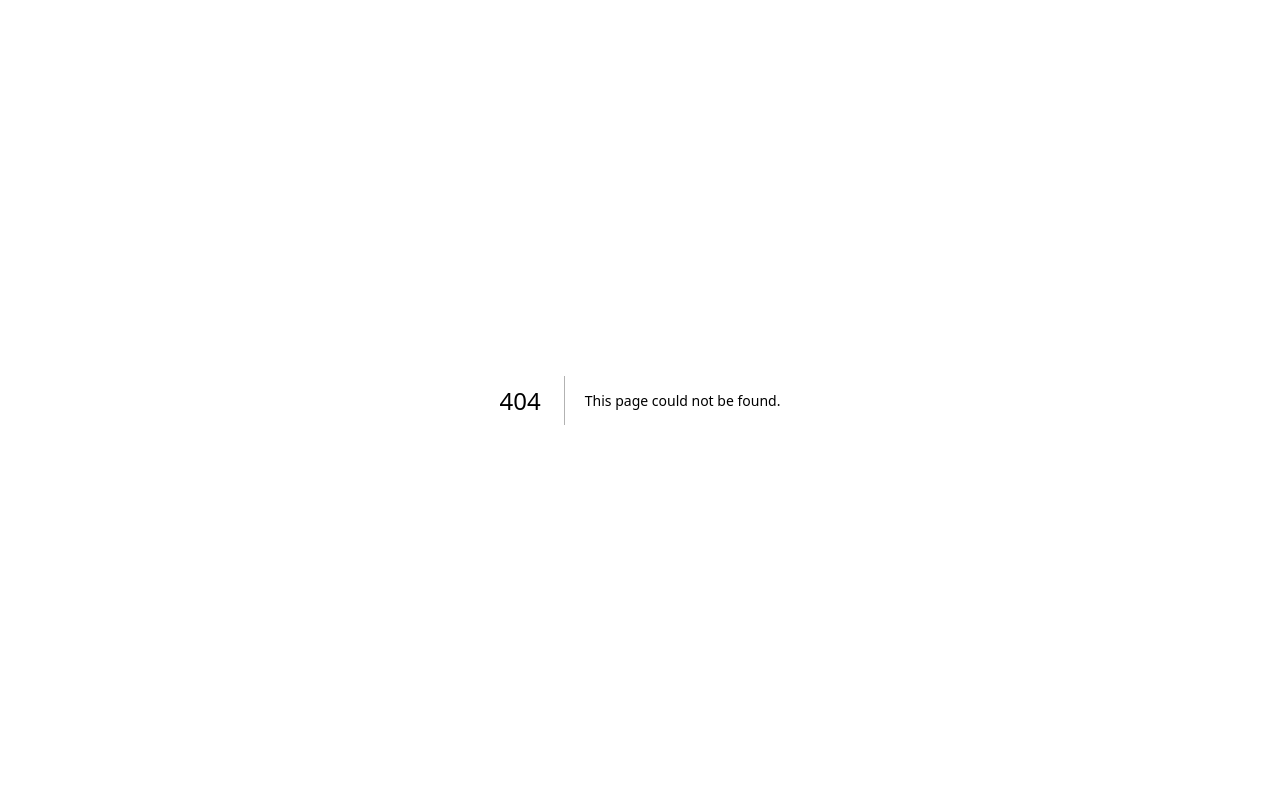
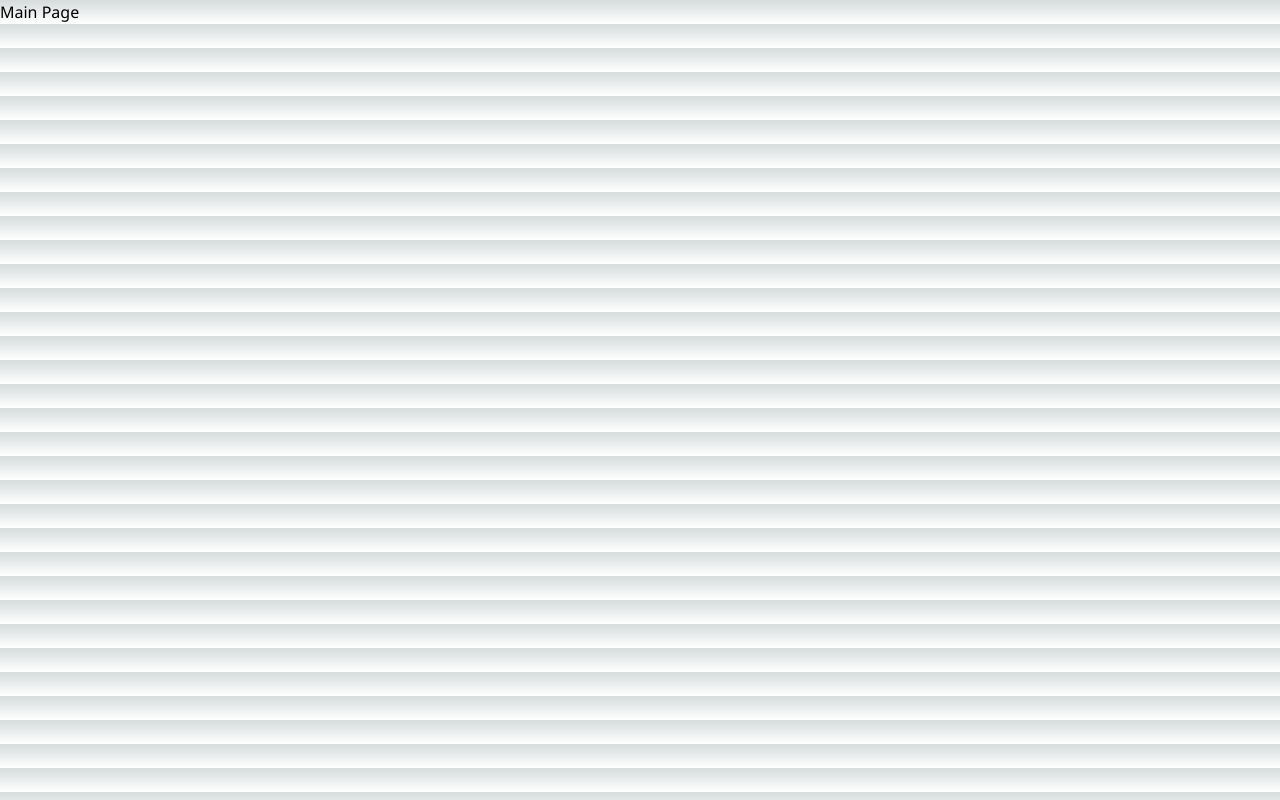
Before and after one commit to ToyMakers/blog-fe-guddnboy, a Next.js app: page /mainpage in a window 1280 px wide. Before the commit this address had no page. Built offline with nearby package versions, Linux system fonts and the light colour scheme.

Commit message:
feat(메인 페이지 추가)

```diff
--- /dev/null
+++ b/pages/mainpage.tsx
@@ -0,0 +1,13 @@
+import React from 'react';
+
+const mainpage = () => {
+  return (
+    <main>
+      <div>
+        <h1>Main Page</h1>
+      </div>
+    </main>
+  );
+};
+
+export default mainpage;
```
